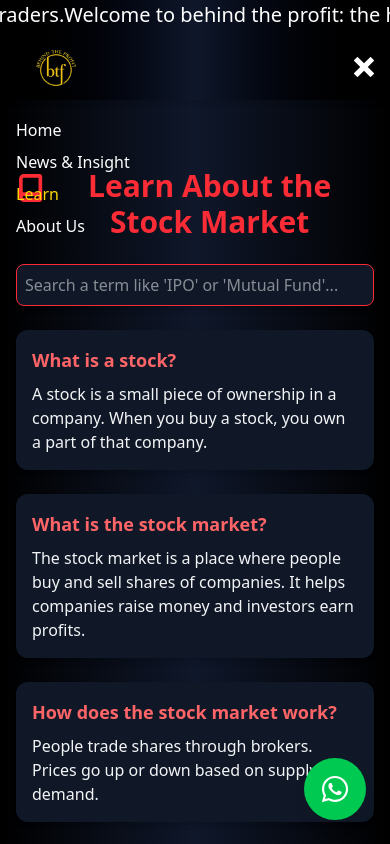
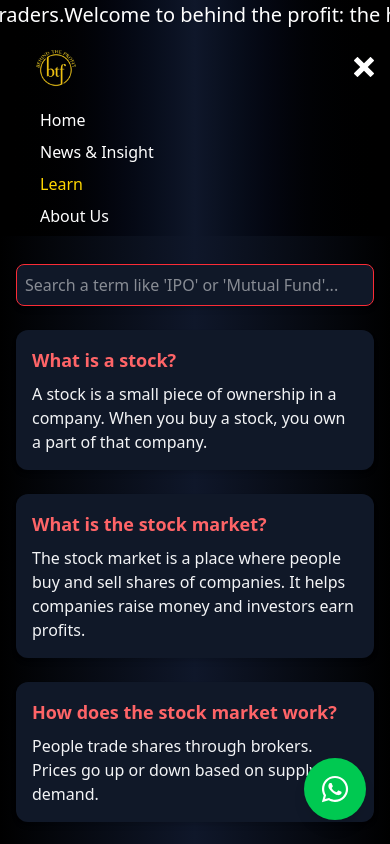
Before and after one commit to Anmolsharma1228/behindtheprofitportal, a React (Vite) app: page /Learn in a window 390 px wide. Both pictures are taken after a click on the button 364 px from the left and 67 px from the top of the page. Shown: the top 844 px of the page. Built offline with nearby package versions, Linux system fonts and the light colour scheme.

Commit message:
remove space

```diff
--- a/src/components/Navbar.jsx
+++ b/src/components/Navbar.jsx
@@ -86,11 +86,11 @@ export const Navbar = () => {
 
       {/* Mobile Menu */}
 <div
-        className={`sm:hidden overflow-hidden transition-all duration-500 ease-in-out ${
+  className={`sm:hidden absolute top-[100px] left-0 w-full transition-all duration-500 ease-in-out ${
     isOpen ? "max-h-60 opacity-100" : "max-h-0 opacity-0"
-        }`}
+  } overflow-hidden bg-gradient-to-r from-black via-[#0f172a] to-black z-20`}
 >
-        <div className="text-white ml-4 flex flex-col items-start justify-start space-y-2 py-2 lg:text-[18px]">
+  <div className="text-white ml-10 flex flex-col items-start justify-start space-y-2 py-2 lg:text-[18px]">
     <NavLink
       to="/"
       className={({ isActive }) =>
@@ -133,6 +133,8 @@ export const Navbar = () => {
     </NavLink>
   </div>
 </div>
+
+
     </header>
   );
 };
```
Lines whose indentation alone changed are shown as unchanged.
